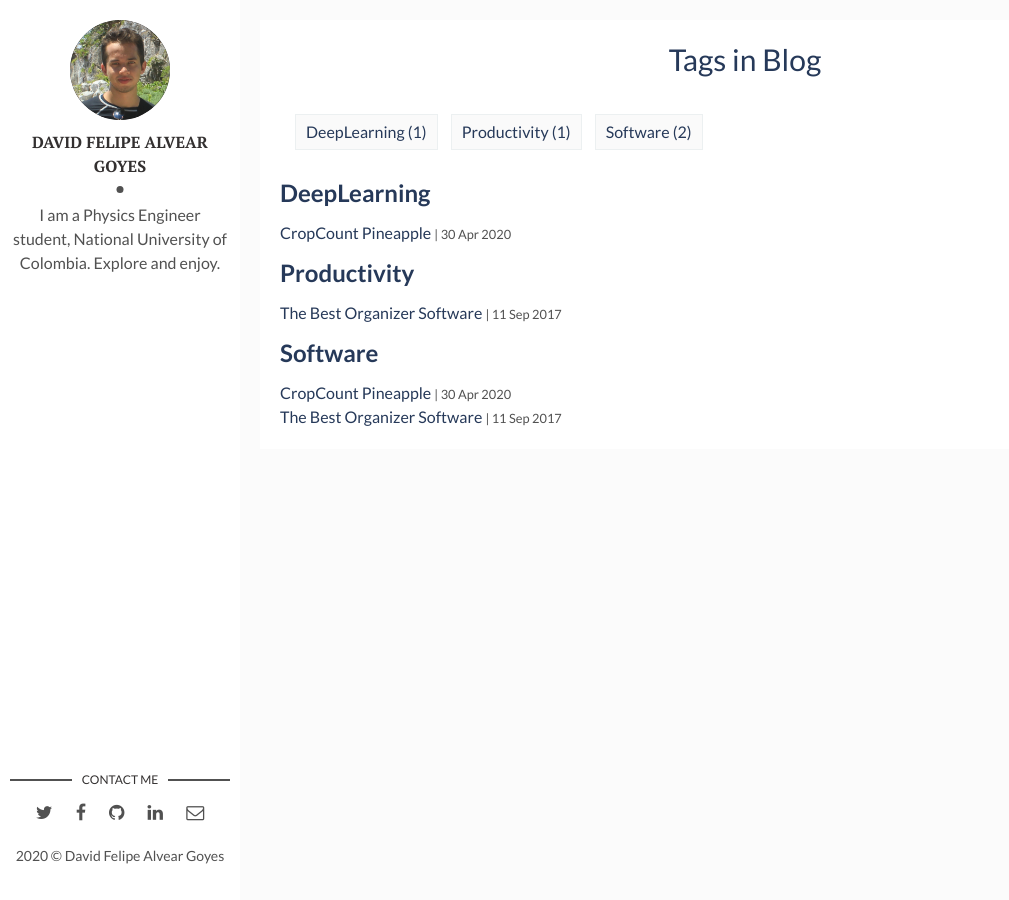
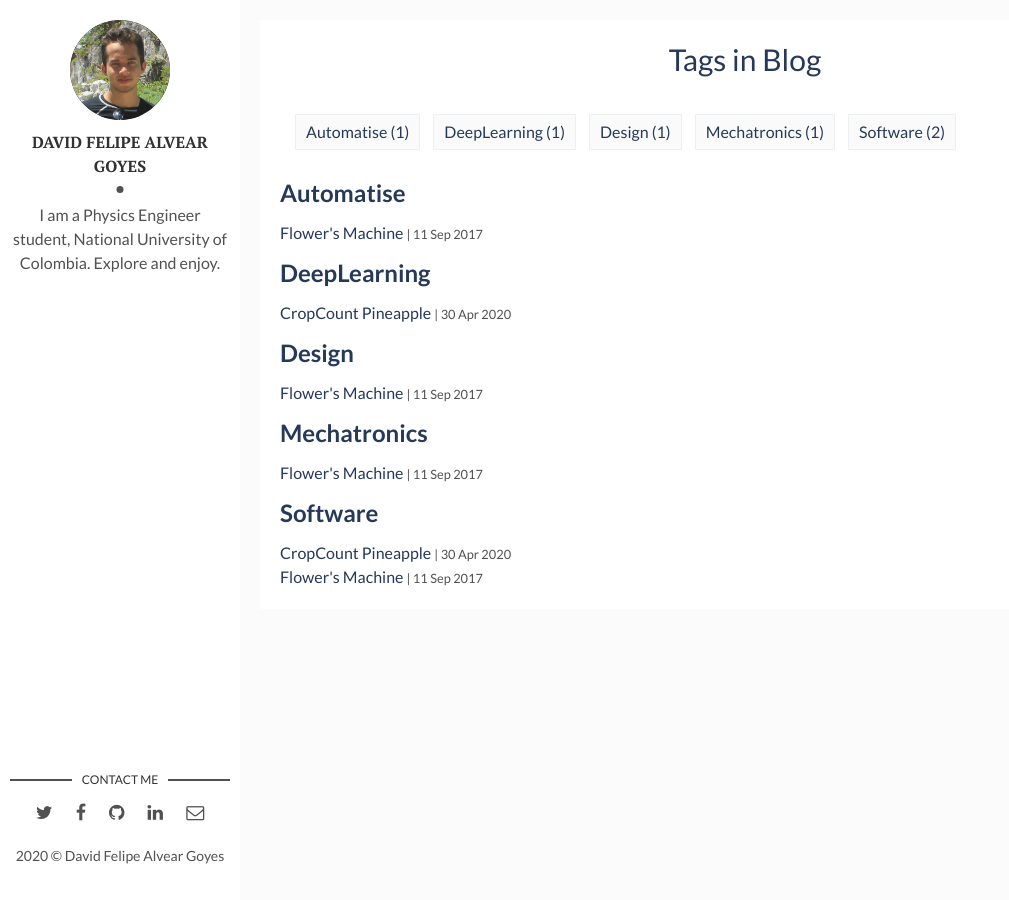
Before and after one commit to dfalveargOT/oldPage, a Jekyll site: the page built from tags.html, in a window 1280 px wide. Shown: the whole page, without its empty margins (0-1009 px from the left). Built offline with Jekyll 4.4.1, drawn with Linux system fonts in a browser that asks for light colours.

Commit message:
Update and rename 2017-09-12-the-best-organizer-software.markdown to 2020-05-01-Flower's-Machine.markdown

```diff
--- a/_posts/2017-09-12-the-best-organizer-software.markdown
+++ b/_posts/2020-05-01-Flower's-Machine.markdown
@@ -1,10 +1,10 @@
 ---
 layout: post
-title: The Best Organizer Software
+title: Flower's Machine
 date: 2017-09-12 00:00:00 +0300
 description: You’ll find this post in your `_posts` directory. Go ahead and edit it and re-build the site to see your changes. # Add post description (optional)
-img: software.jpg # Add image post (optional)
-tags: [Productivity, Software] # add tag
+img: FlowersMachine.jpg # Add image post (optional)
+tags: [Mechatronics, Automatise, Design, Software] # add tag
 ---
 
 Church-key blog messenger bag, selfies umami man braid mlkshk. Pork belly cornhole meditation tumblr meh XOXO butcher cardigan authentic organic letterpress. Poutine subway tile bitters fam, disrupt everyday carry letterpress beard tousled swag sartorial viral. Retro af 3 wolf moon heirloom, pork belly man bun DIY chillwave. Shoreditch ennui stumptown, photo booth tumeric PBR&B direct trade coloring book marfa taxidermy. Gentrify brunch typewriter woke freegan. Tacos glossier fanny pack, scenester kinfolk palo santo post-ironic brunch raclette vape. Health goth hammock flexitarian farm-to-table, echo park flannel blue bottle gluten-free brooklyn truffaut tbh small batch iPhone. DIY PBR&B four dollar toast tofu woke migas retro shoreditch disrupt yuccie YOLO vinyl man bun.
```
